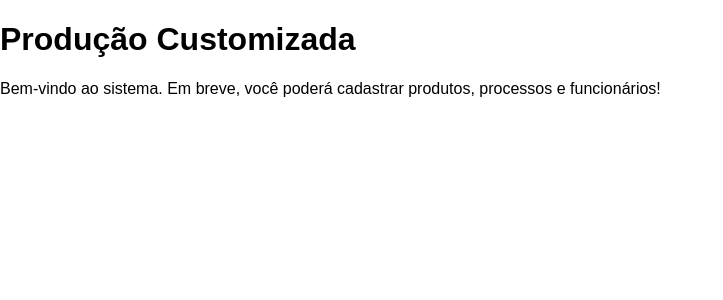
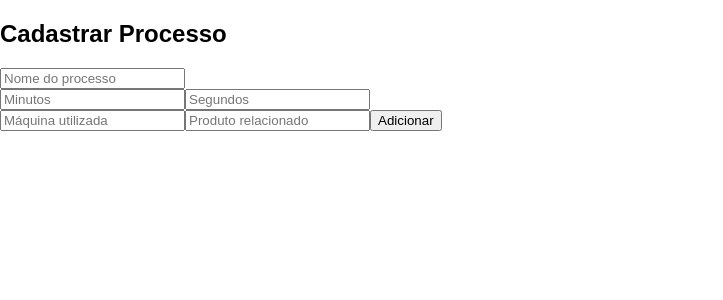
Before and after one commit to River10321/producao-customizada, a React (Create React App) app: page / in a window 1280 px wide. Shown: the top 300 px of the page, without its empty margins (0-723 px from the left). Built offline with nearby package versions, Linux system fonts and the light colour scheme; the HTML template or start-up script is replaced by a standard one.

Commit message:
Update App.js

```diff
--- a/src/App.js
+++ b/src/App.js
@@ -1,10 +1,10 @@
 import React from 'react';
+import FormProcesso from './components/FormProcesso';
 
 function App() {
   return (
-    <div className="container">
-      <h1>Produção Customizada</h1>
-      <p>Bem-vindo ao sistema. Em breve, você poderá cadastrar produtos, processos e funcionários!</p>
+    <div className="App">
+      <FormProcesso />
     </div>
   );
 }
```
